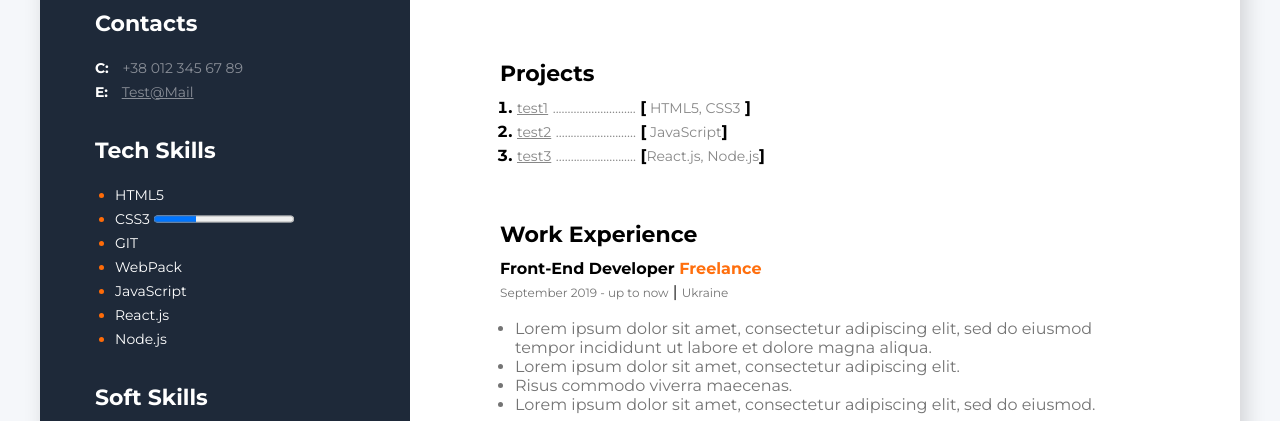
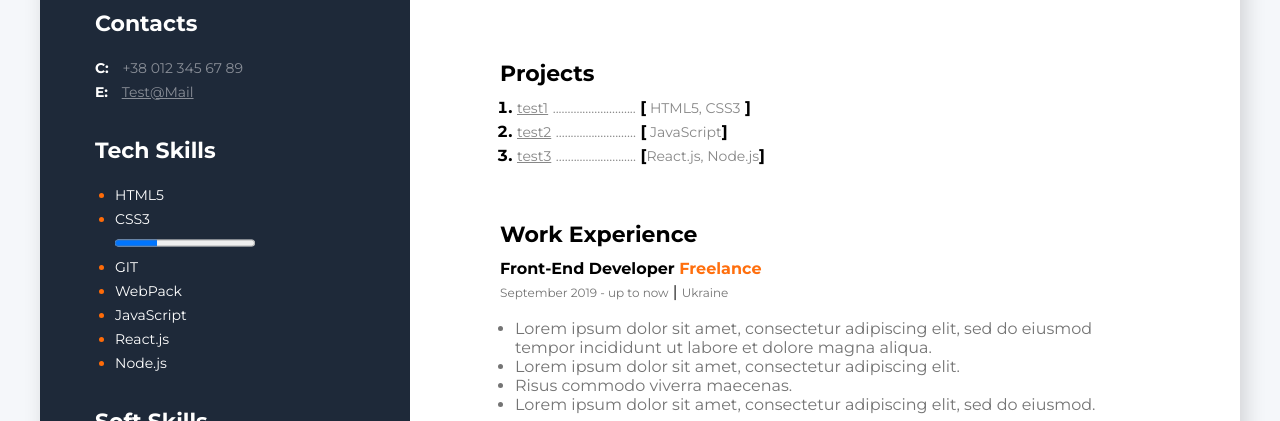
Before and after one commit to mrBigRush/resume, a plain HTML site: page index.html in a window 1280 px wide. Shown: the part 385-806 px from the top of the page. Drawn offline with Linux system fonts and the light colour scheme.

Commit message:
Update index.html

```diff
--- a/index.html
+++ b/index.html
@@ -31,7 +31,7 @@
 						</li>
 						<li class="skills-item">
 							<span class="skills-text">CSS3</span>
-                                                        <progress min="0" max="100" value="30"></progress>
+                                                        <p><progress min="0" max="100" value="30"></progress>
 						</li>
 						<li class="skills-item">
 							<span class="skills-text">GIT</span>
```
